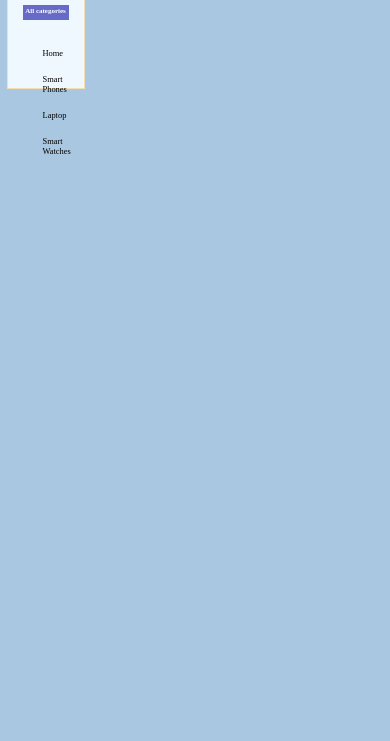
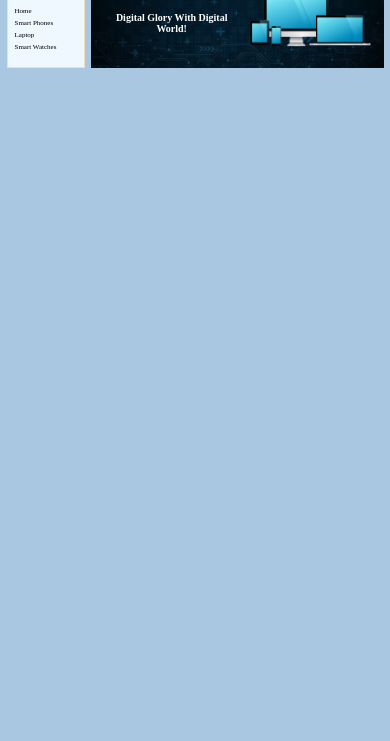
Before and after one commit to Itxadii161/task05-html-css-responsive-product-catalogue-website, a plain HTML site: page index.html in a window 390 px wide. Shown: the part 103-844 px from the top of the page. Drawn offline with Linux system fonts and the light colour scheme.

Commit message:
bg img updated

```diff
--- a/index.html
+++ b/index.html
@@ -28,7 +28,10 @@
                 <li><a href="">Smart Watches</a></li>
             </ul>
         </div>
-        <div class="laptop-images"></div>
+        <div class="bg-image">
+            <h2>Digital Glory With Digital <br> World!</h2>
+            <img src="./digital.png" alt="" id="bg-image">
+        </div>
      </div>
 </body>
 </html>
--- a/style.css
+++ b/style.css
@@ -5,6 +5,7 @@
 body{
     background-color: #a9c7e0;
 }
+/* Navagation */
 nav{
     width: 100%;
     height: 100px;
@@ -43,8 +44,60 @@ input{
 .cart i:hover{
     cursor: pointer;
 }
- /* small size or mobile screen */
-@media(max-width:100px) {
+
+  /* Home */
+
+.home{
+    display: grid;
+    grid-template-columns: 20% 75%;
+    margin: 30px 0;
+    justify-content: space-evenly;
+}
+.categories{
+    background-color: aliceblue;
+    border: 1px solid wheat;
+    padding: 15px;
+}
+.categories h2{
+    color: white;
+    background-color: rgba(71,73,186,0.804);
+    text-align: center;
+    padding-bottom: 5px;
+    margin-bottom: 20px;
+}
+.categories li{
+    list-style-type: none;
+    padding: 8px 0;
+    padding-left: 2px;
+}
+.categories li a{
+    text-decoration: none;
+    color: black;
+}
+
+/* bg image of home */
+
+.bg-image{
+    background-image: linear-gradient(rgba(0,0,0,0.4), rgba(0,0,0,0.7)), url("./bg-img-dg.jpg");
+    color: #fff;
+    background-size: cover ;
+    width: 100%;
+    display: flex;
+    justify-content: space-evenly;
+    align-items: center;
+}
+.bg-image img{
+    width: 50%;
+}
+.bg-image h2{
+    z-index: 2;
+    padding-left: 20px;
+    text-align: center;
+    font-size: 28px;
+}
+
+ /* small size (1000-width) */
+@media(max-width:1000px) {
     nav{
         height: 80px;
     }
@@ -70,10 +123,18 @@ input{
         font-size: medium;
     }
 
+    /* bg img for home */
+
+    .bg-image h2{
+        font-size: 22px;
+    }
+     /* .bg-image img{width: 45%;} */
 }
+
 /* for mobile */
+
 @media(max-width:400px){
-
+    /*Navagation  */
         nav{
             height: 60px;
             width: 100%;
@@ -90,7 +151,7 @@ input{
         #i{
             background-color: transparent;
             color: black;
-            padding-top: 5px;
+            padding-top: 7px;
             margin-left: -28px;
         }
         .cart{
@@ -103,51 +164,37 @@ input{
             padding-left: 5px;
             font-size:large;
         }
+
         /* Home */
+
         .home{
             margin: 20px 0;
         }
         .categories{
             padding: 5px;
-            height: 70px;
+            height: 79px;
         }
         .categories h2{
             font-size: 7px;
             padding: 2px;
             margin-top: 2px;
+            margin-bottom: 8px;
         }
         .categories li{
             padding: 2px 0;
-            font-size: 1vh;
+            margin-left: 2px;
+            font-size: 7px;
         }
-}
-                              /* Home */
 
+    /* bg img for home */
 
-        .home{
-            display: grid;
-            grid-template-columns: 20% 75%;
-            margin: 30px 0;
-            justify-content: space-evenly;
+        .bg-image{
+            background-image: linear-gradient( rgba(0,0,0,), rgba(0,0,0,)), url(./bg-img-dg.jpg);
+            background-size: cover;
+
         }
-        .categories{
-            background-color: aliceblue;
-            border: 1px solid wheat;
-            padding: 15px;
+        .bg-image h2{
+            font-size: 10px;
         }
-        .categories h2{
-            color: white;
-            background-color: rgba(71,73,186,0.804);
-            text-align: center;
-            padding-bottom: 5px;
-            margin-bottom: 20px;
-        }
-        .categories li{
-            list-style-type: none;
-            padding: 8px 0;
-            padding-left: 20px;
-        }
-        .categories li a{
-            text-decoration: none;
-            color: black;
-        }
+         /* .bg-image img{} */
+    }
```
Also changed, not shown: bg-img-dg.jpg (added), digital.png (added).
